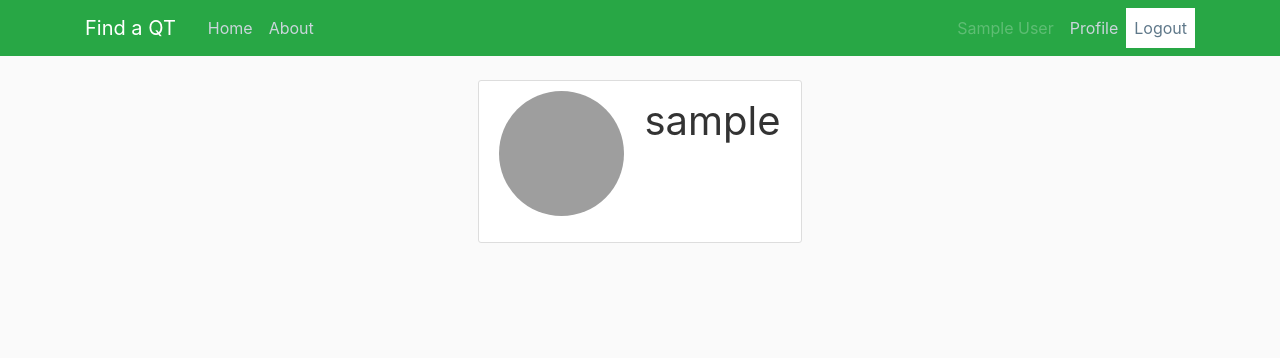
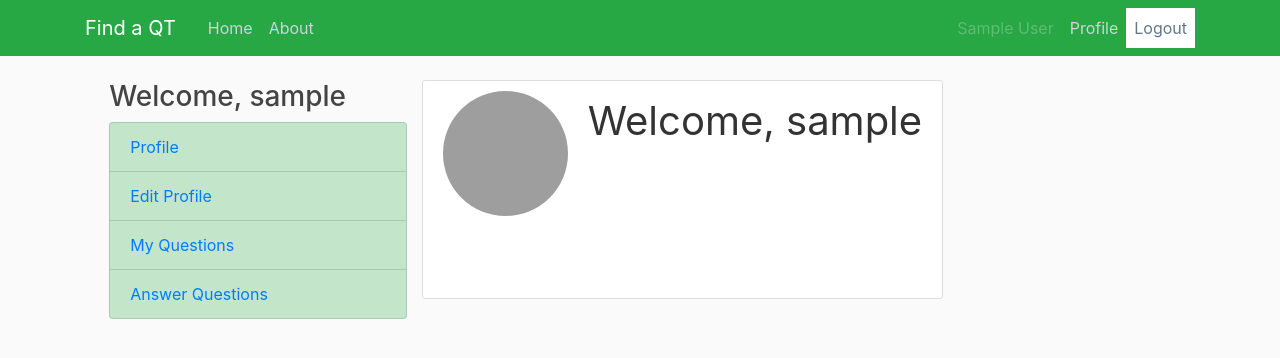
Before and after one commit to jtkim03/Find-a-QT, a Django app: page /profile/ in a window 1280 px wide. Shown: the top 358 px of the page. Run offline with Django 3.2, Linux system fonts and the light colour scheme; the visitor is signed in with stand-in values (Sample User, id 1); some libraries are stand-ins or nearby versions; grey boxes are pictures that could not be loaded.

Commit message:
added sidebar to profile page

```diff
--- a/find_a_qt/templates/find_a_qt/base.html
+++ b/find_a_qt/templates/find_a_qt/base.html
@@ -69,7 +69,7 @@
       </div>
     </div>
   </main>
-  <div class="row d-flex justify-content-center">
+  <div class="row d-flex">
     {% block content %}{% endblock %}
   </div>
 
--- a/users/__init__.py
+++ /dev/null
@@ -1 +0,0 @@
-default_app_config = 'users.apps.UsersConfig'
--- a/users/templates/users/profile.html
+++ b/users/templates/users/profile.html
@@ -1,11 +1,38 @@
 {% extends "find_a_qt/base.html" %}
 {% load crispy_forms_tags %}
 {% block content %}
+<div class="col-md-3 offset-md-1">
+  <div class="wrapper">
+    <!-- Sidebar -->
+    <nav id="sidebar">
+      <div class="sidebar-header">
+        <h3>Welcome, {{user.username}}</h3>
+      </div>
+
+      <ul class="list-unstyled components">
+        <li class = 'list-group-item list-group-item-success'>
+          <a href ="#" >Profile</a>
+        </li>
+        <li class = 'list-group-item list-group-item-success'>
+          <a href="#">Edit Profile</a>
+        </li>
+        <li class = 'list-group-item list-group-item-success'>
+          <a href="#">My Questions</a>
+        </li>
+        <li class = 'list-group-item list-group-item-success'>
+          <a href="#">Answer Questions</a>
+        </li>
+      </ul>
+
+    </nav>
+    <!-- Page Content -->
+  </div>
+</div>
 <div class="content-section">
   <div class="media">
     <img class="rounded-circle account-img" src="{{ user.profile.image.url}}">
     <div class="media-body">
-         <p class="account-heading">{{user.username}}</p>
+      <p class="account-heading">Welcome, {{user.username}}</p>
     </div>
   </div>
   <!-- FORM HERE -->
```
Also changed, not shown: find_a_qt/templates/find_a_qt/style.css (line endings or trailing spaces). Lines whose indentation alone changed are shown as unchanged.
